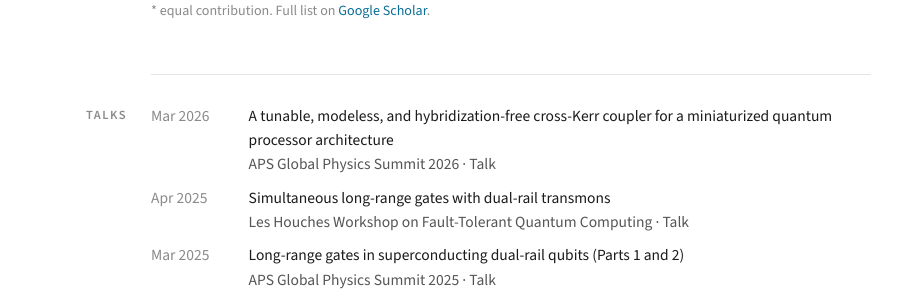
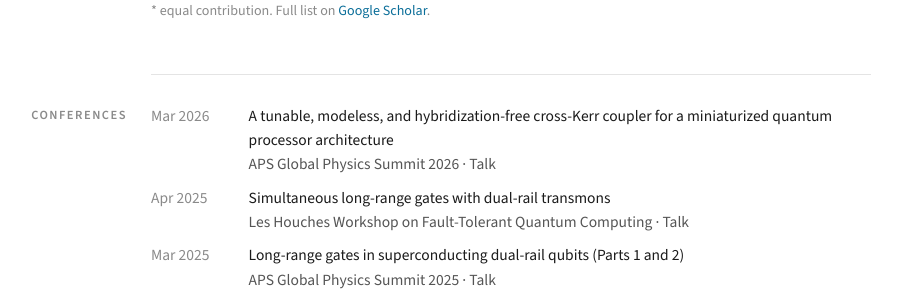
Before and after one commit to gihwan-scqubits/gihwan-scqubits.github.io, a Jekyll site: the page built from index.md, in a window 1280 px wide and 900 px high, scrolled down 2153 px. Shown: the part 153-453 px from the top of the window, without its empty margins (129-1031 px from the left). Built offline with Jekyll 4.4.1, drawn with Linux system fonts in a browser that asks for light colours.

Commit message:
Rename Talks section to Conferences
Co-Authored-By: Claude Fable 5.1 <noreply@anthropic.com>
Claude-Session: https://claude.ai/code/session_01D9GyQzp35NGwXa4HyFQyv5

```diff
--- a/index.md
+++ b/index.md
@@ -72,8 +72,8 @@ body_class: home
   <a href="https://scholar.google.com/citations?user={{ site.author.scholar }}">Google Scholar</a>.</p>
 </section>
 
-<section class="section" id="talks">
-  <span class="label">Talks</span>
+<section class="section" id="conferences">
+  <span class="label">Conferences</span>
   <ul class="talks">
     {% for t in site.data.talks %}
     <li>
```
